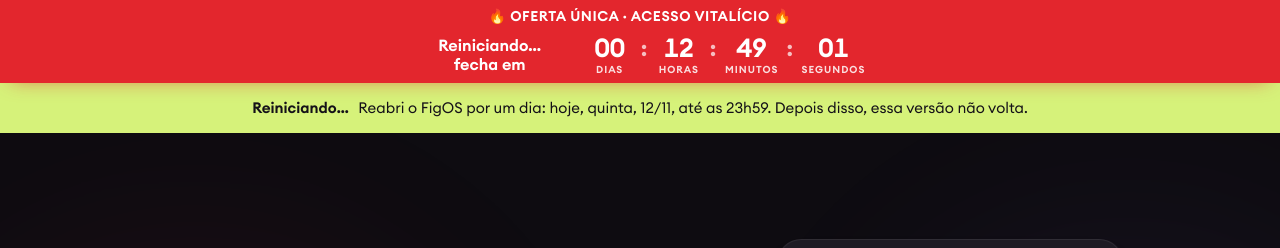
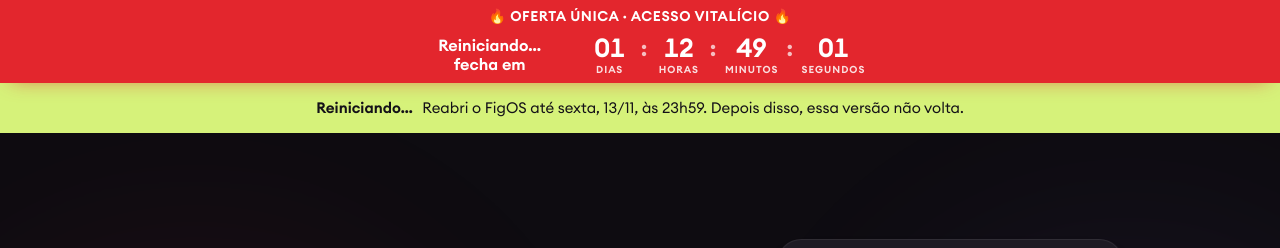
Before and after one commit to tedeschilari-ai/laritedeschi-site, a plain HTML site: page figos/vendas/index.html in a window 1280 px wide. Shown: the top 248 px of the page. Drawn offline with Linux system fonts and the light colour scheme.

Commit message:
FigOS: reabertura vai até sexta, 13/11, 23h59 (timer, faixa e dúvida do prazo)
Co-Authored-By: Claude Fable 5.2 <noreply@anthropic.com>

```diff
--- a/assets/css/figos-black.css
+++ b/assets/css/figos-black.css
@@ -159,7 +159,7 @@ html:has(.modo-black){background:#0e0c11}
 }
 .modo-black .pc.bonus .tag,.modo-black .pc.surpresa .tag-b{color:#141118}
 
-/* estados da campanha: pausa (11/11), reabertura (12/11) e fechado */
+/* estados da campanha: pausa (11/11), reabertura (12 e 13/11) e fechado */
 .cd-rot{align-self:center;margin-right:14px;font-size:11px;font-weight:600;letter-spacing:.08em;text-transform:uppercase;line-height:1.2;max-width:150px}
 @media (max-width:520px){.cd-rot{display:none}}
 .faixa-re{position:relative;z-index:2;margin:0 auto;padding:14px 20px;text-align:center;font-size:15px;line-height:1.45;background:var(--lima,#d9f86a);color:#141118}
--- a/assets/js/figos-vendas.js
+++ b/assets/js/figos-vendas.js
@@ -6,8 +6,8 @@
   // Datas no horário de Brasília (-03:00). A abertura (09/11, 8h) fica na trava do início do <head> da página.
   var D = {
     fecha:     new Date('2026-11-11T00:00:00-03:00'),   // fim de 10/11, 23h59
-    reabre:    new Date('2026-11-12T00:00:00-03:00'),   // reabertura relâmpago
-    fechaRe:   new Date('2026-11-13T00:00:00-03:00')    // fim de 12/11, 23h59
+    reabre:    new Date('2026-11-12T00:00:00-03:00'),   // reabertura relâmpago (12 e 13/11)
+    fechaRe:   new Date('2026-11-14T00:00:00-03:00')    // fim de sexta, 13/11, 23h59
   };
   // ==========================
 
@@ -91,7 +91,7 @@
   }
   function falta(ms){ var p = partes(ms); return (p.d ? p.d + 'd ' : '') + dois(p.h) + ':' + dois(p.m) + ':' + dois(p.s); }
 
-  // estados: aberto (09 e 10/11) · pausa (11/11) · reaberto (12/11) · fechado (depois de 12/11, 23h59)
+  // estados: aberto (09 e 10/11) · pausa (11/11) · reaberto (12 e 13/11) · fechado (depois de 13/11, 23h59)
   var telaOff = document.querySelector('[data-tela-off]'), offTxt = document.querySelector('[data-off-txt]'), offPeq = document.querySelector('[data-off-peq]');
   var faixaRe = document.querySelector('[data-reabertura]'), rotCd = document.querySelector('[data-cd-rot]'), faqPrazo = document.querySelector('[data-faq-prazo]');
   var faqOriginal = faqPrazo ? faqPrazo.textContent : '', estadoAtual = '';
@@ -115,7 +115,7 @@
       else { a.href = HREF; a.removeAttribute('aria-disabled'); a.style.pointerEvents = ''; }
     });
     if(faixaRe) faixaRe.hidden = (e !== 'reaberto');
-    if(faqPrazo) faqPrazo.textContent = (e === 'reaberto') ? 'Só até hoje, quinta, 12/11, às 23h59.' : faqOriginal;
+    if(faqPrazo) faqPrazo.textContent = (e === 'reaberto') ? 'Só até sexta, 13/11, às 23h59.' : faqOriginal;
   }
 
   function atualiza(){
@@ -125,8 +125,8 @@
     var p = partes(alvoFim - t);
     CD.d.textContent = dois(p.d); CD.h.textContent = dois(p.h); CD.m.textContent = dois(p.m); CD.s.textContent = dois(p.s);
     if(rotCd){
-      var ultimas = (e === 'aberto' && D.fecha - t <= 6*3600*1000);
-      rotCd.textContent = e === 'reaberto' ? 'Reiniciando… fecha em' : (ultimas ? 'Últimas horas · o FigOS fecha em' : 'O FigOS fecha em');
+      var ultimas = ((e === 'aberto' || e === 'reaberto') && alvoFim - t <= 6*3600*1000);
+      rotCd.textContent = ultimas ? 'Últimas horas · o FigOS fecha em' : (e === 'reaberto' ? 'Reiniciando… fecha em' : 'O FigOS fecha em');
     }
   }
   atualiza(); setInterval(atualiza, 1000);
--- a/figos/vendas/index.html
+++ b/figos/vendas/index.html
@@ -60,7 +60,7 @@ fbq('init','874750447646279');fbq('track','PageView');fbq('track','ViewContent',
   <div class="cd"><b data-cd="s">00</b><small>segundos</small></div>
 </div>
 
-<!-- Tela da pausa (11/11) e do fim (depois de 12/11, 23h59) -->
+<!-- Tela da pausa (11/11) e do fim (depois de 13/11, 23h59) -->
 <div class="tela-off" data-tela-off hidden>
   <div class="to-card">
     <div class="to-icone" aria-hidden="true">⏻</div>
@@ -71,8 +71,8 @@ fbq('init','874750447646279');fbq('track','PageView');fbq('track','ViewContent',
 </div>
 
 <main>
-  <!-- Faixa da reabertura relâmpago (12/11) -->
-  <div class="faixa-re" data-reabertura hidden><b>Reiniciando…</b> Reabri o FigOS por um dia: hoje, quinta, 12/11, até as 23h59. Depois disso, essa versão não volta.</div>
+  <!-- Faixa da reabertura relâmpago (12 e 13/11) -->
+  <div class="faixa-re" data-reabertura hidden><b>Reiniciando…</b> Reabri o FigOS até sexta, 13/11, às 23h59. Depois disso, essa versão não volta.</div>
 
   <section class="hero" data-blur="lr">
     <div class="hero-txt">
```
